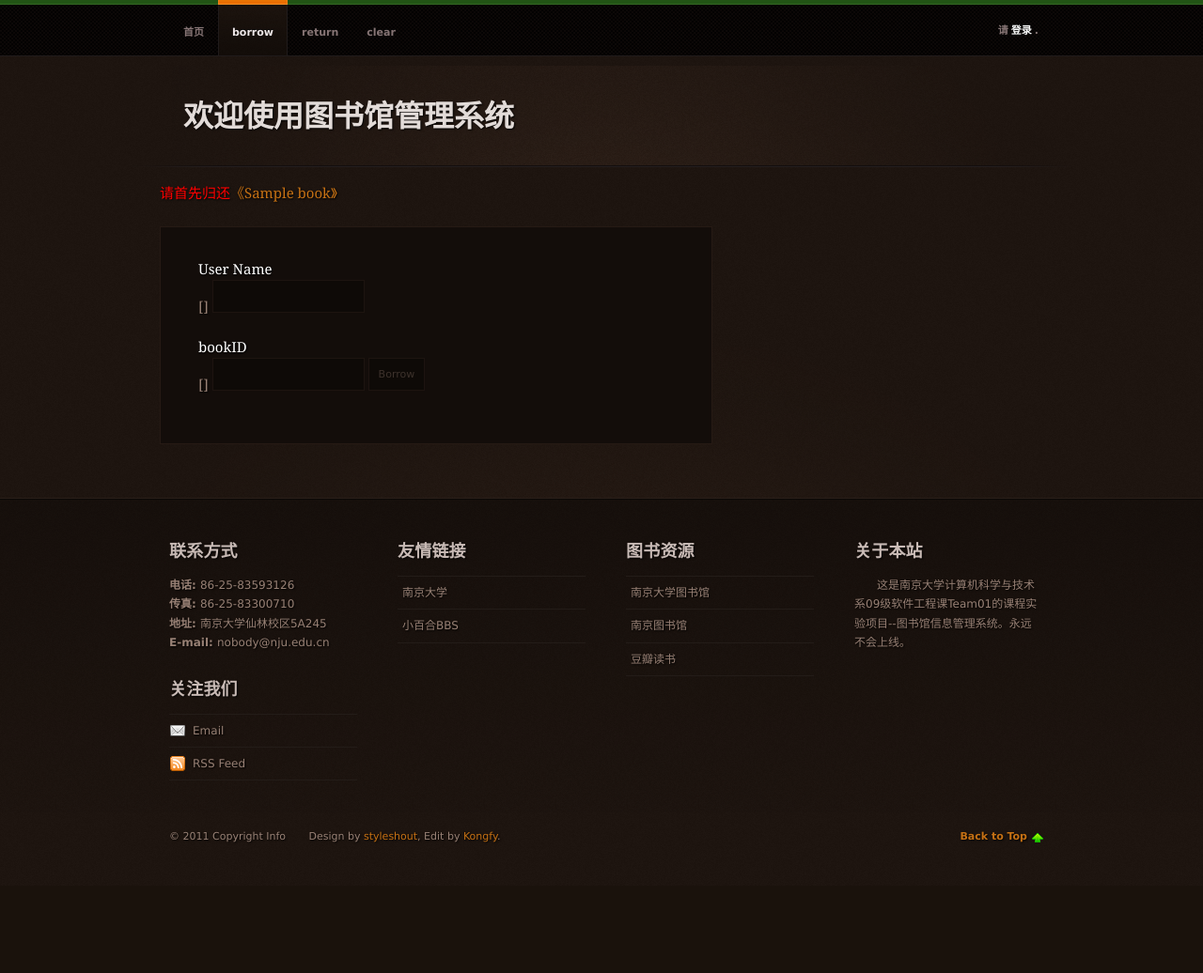
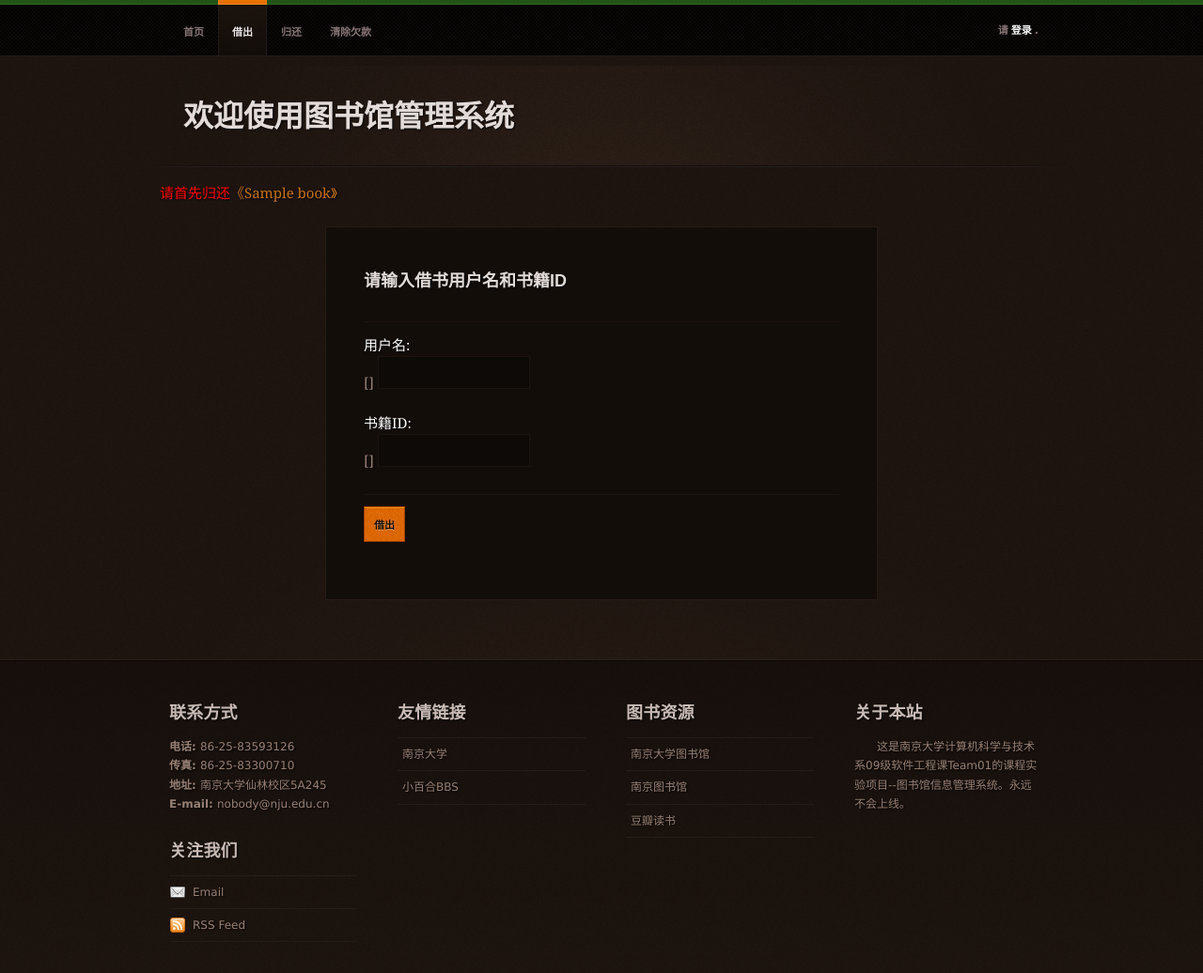
Before and after one commit to Bolsheviki/Team01-LIMS, a Django app: template lims/lims/templates/counter_admin/borrow.html in a window 1280 px wide. Shown: the top 1036 px of the page at 94% size. Before the commit the page ends 897 px from the top, so only its background shows below. Run offline with Django 3.2, Linux system fonts and the light colour scheme; the template is opened without the code that fills it: most values are stand-ins (such as "Sample title", 1, 10 or a date in 2020); form fields are guessed from the names that the template uses; parts of the project's set-up code (start-up, migrations or seed data) failed here and were passed over; some libraries are stand-ins or nearby versions.

Commit message:
counter finish, has logic bug

```diff
--- a/lims/lims/static/css/style.css
+++ b/lims/lims/static/css/style.css
@@ -1007,6 +1007,10 @@ ul.archive li .post-details span {
 	width: 330px;
 }
 
+.counter #id_query{
+	width: 360px;
+}
+
 #id_isbn {
 	width: 420px;
 }
@@ -1014,6 +1018,8 @@ ul.archive li .post-details span {
 #id_bookId {
 	width: 420px;
 }
+
+
 
 .clear{
 	clear: both;
@@ -1055,6 +1061,10 @@ form p{
 	width: 100%;
 }
 
+.borrow #id_bookId, .borrow #id_query {
+	width: 95%;
+}
+
 .audit {
 	width: 95%;
 	text-align: center;
--- a/lims/lims/templates/counter_admin/base.html
+++ b/lims/lims/templates/counter_admin/base.html
@@ -2,8 +2,8 @@
 {% block nav %}
 	<ul>
 		<li {% block nav1 %}{% endblock %}><a href="/counter-admin/">首页</a><span></span></li>
-		<li {% block nav2 %}{% endblock %}><a href='/counter-admin/borrow'>Borrow</a></li>
-		<li {% block nav3 %}{% endblock %}><a href='/counter-admin/return'>Return</a></li>
-		<li {% block nav4 %}{% endblock %}><a href='/counter-admin/clear'>Clear</a></li>
+		<li {% block nav2 %}{% endblock %}><a href='/counter-admin/borrow'>借出</a></li>
+		<li {% block nav3 %}{% endblock %}><a href='/counter-admin/return'>归还</a></li>
+		<li {% block nav4 %}{% endblock %}><a href='/counter-admin/clear'>清除欠款</a></li>
 	</ul>
 {% endblock %}
--- a/lims/lims/templates/counter_admin/borrow.html
+++ b/lims/lims/templates/counter_admin/borrow.html
@@ -12,17 +12,23 @@
         {% endfor %}
 	{% endif %}
 
-<form action='' method='get'>
-	<p>User Name</p>
+<form action='' method='get' class="center borrow">
+	<div><h4>请输入借书用户名和书籍ID</h4></div>
+	<div>
+	<p>用户名:</p>
 	<span class='query'>
         {{ form.query.errors }}
         {{ form.query }}
 	</span>
-		<p>bookID</p>
+		<p>书籍ID:</p>
 		<span class='bookId'>
 			{{ form.bookId.errors }}
 			{{ form.bookId }}
 		</span>
-    <input type='submit' value='Borrow'>
+	</div>
+	<div class="no-border">
+    <input type='submit' value='借出' class="button">
+	</div>
 </form>
+<div style="padding-top:30px;"></div>
 {% endblock %}
--- a/lims/lims/templates/normal_user/information.html
+++ b/lims/lims/templates/normal_user/information.html
@@ -50,7 +50,7 @@
 		{% endif %}
 	</table>
 {% else %}
-	<p>No books matched your search criteria.</p>
+	<p>尚未借阅任何书籍。</p>
 {% endif %}
 </div>
 
--- a/lims/user_admin/forms.py
+++ b/lims/user_admin/forms.py
@@ -1,3 +1,5 @@
+# -*- coding:utf-8 -*-
+
 from django import forms
 from db import models
 from lims.forms import SettingsForm
```
Also changed, not shown: lims/lims/templates/counter_admin/clear.html (+7 -3 lines), lims/lims/templates/counter_admin/return.html (+6 -2 lines), lims/lims/lims.db.
